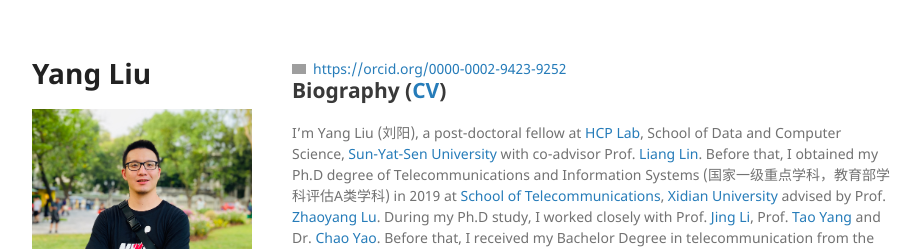
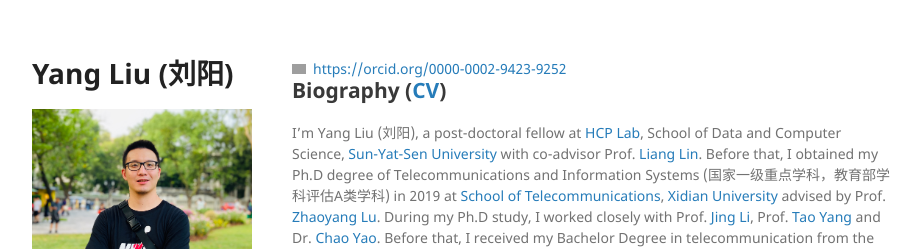
Before and after one commit to YangLiu9208/home, a Jekyll site: the page built from index.md, in a window 1280 px wide. Shown: the top 249 px of the page, without its empty margins (178-1098 px from the left). Built offline with Jekyll 4.4.1, drawn with Linux system fonts in a browser that asks for light colours; a style sheet for code colours, icons or effects is not loaded; grey boxes are pictures that could not be loaded.

Commit message:
Update _config.yml

```diff
--- a/_config.yml
+++ b/_config.yml
@@ -1,3 +1,3 @@
-title: Yang Liu
+title: Yang Liu (刘阳)
 description: "Email1: liuy856@mail.sysu.edu.cn  Email2: aryanr@163.com"
 theme: jekyll-theme-minimal
```
